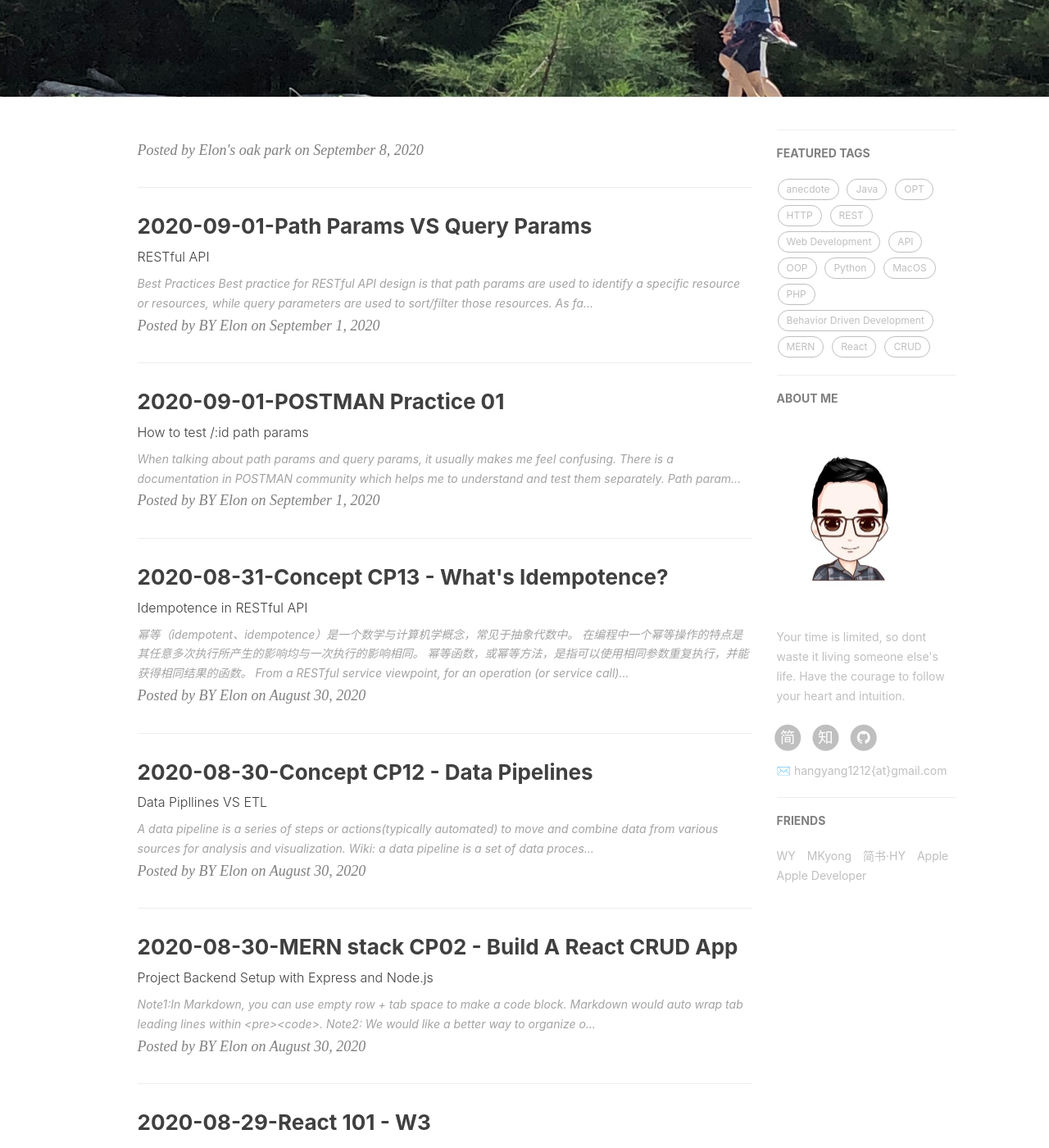
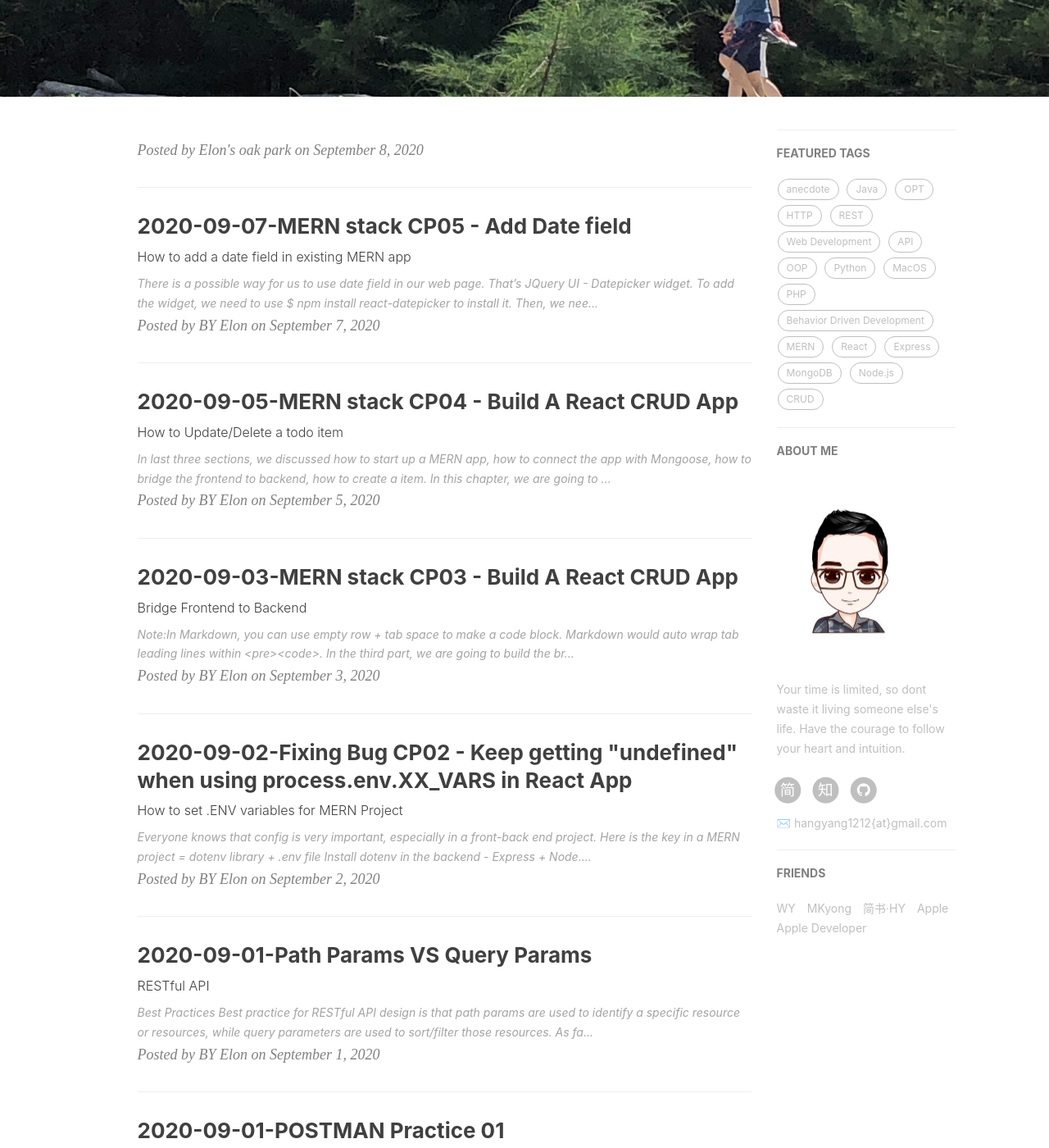
Before and after one commit to dev-hyang/dev-hyang.github.io, a Jekyll site: the page built from index.html, in a window 1280 px wide and 1400 px high, scrolled down 300 px. Shown: the whole window at 82% size. Built offline with Jekyll 4.4.1, drawn with Linux system fonts in a browser that asks for light colours; nearby versions of some CDN libraries; the list of posts is cut into pages by our own code; comment, search, counter and statistics services are not loaded; some of the changed text lies outside the part shown.

Commit message:
Sep-2020 v2.2

```diff
--- a/_posts/2020-08-27-MERN stack CP01 - Build A React CRUD App.md
+++ b/_posts/2020-08-27-MERN stack CP01 - Build A React CRUD App.md
@@ -9,7 +9,11 @@ catalog: true
 tags:
     - MERN
     - React
+    - Express
+    - MongoDB
+    - Node.js
     - CRUD
+    - REST
 ---
 <strong>Note</strong>:In Markdown, you can use empty row + tab space to make a code block. Markdown would auto wrap tab leading lines within &lt;pre&gt;&lt;code&gt;.<br/>
 ## What's MERN stack?
--- a/_posts/2020-08-29-MERN stack CP02 - Build A React CRUD App.md
+++ b/_posts/2020-08-29-MERN stack CP02 - Build A React CRUD App.md
@@ -9,7 +9,11 @@ catalog: true
 tags:
     - MERN
     - React
+    - Express
+    - MongoDB
+    - Node.js
     - CRUD
+    - REST
 ---
 <strong>Note1</strong>:In Markdown, you can use empty row + tab space to make a code block. Markdown would auto wrap tab leading lines within &lt;pre&gt;&lt;code&gt;.<br/>
 <strong>Note2</strong>: We would like a better way to organize our project files, a better hierarchical way/design architecture. This is where I find the reference ->[How To Organize File Structure](https://stackoverflow.com/questions/51126472/how-to-organise-file-structure-of-backend-and-frontend-in-mern)
--- /dev/null
+++ b/_posts/2020-09-02-Fixing Bug CP02.md
@@ -0,0 +1,28 @@
+---
+layout:     post
+title:      2020-09-02-Fixing Bug CP02 - Keep getting "undefined" when using process.env.XX_VARS in React App
+subtitle:   How to set .ENV variables for MERN Project
+date:       2020-09-02
+author:     BY Elon
+header-img: img/post-bg-BJJ.jpg
+catalog: true
+tags:
+    - MERN
+    - React
+    - dotenv
+---
+Everyone knows that config is very important, especially in a front-back end project. Here is the key in a MERN project = **dotenv library + .env file**
+
+## Install dotenv in the backend - Express + Node.js
+Enter into our server directory from command line, then enter <code>$ npm i dotenv --save</code>. Then we add below statement in our App.js or server.js file before we use process.env.XX_VARS. Note there is no requirement/specification on the name of vars.
+
+	require('dotenv').config();
+
+After that we would put a .env file in our server root directory. Put all variables we want to use there, here is a sample:
+
+	MERN_APP_ENDPOINT = http://localhost:3002/
+	PORT = 3002
+	MONGODB_URI = mongodb://127.0.0.1:27017/todos
+
+## ## Install dotenv in the frontend - React
+While 90% instructions are similar to those in the backend, there is a unique requirement in the frontend-React App. That is naming convention in the .env file must start with **REACT_APP_**. I cannot believe it until I got so many undefined in my console when testing. Thanks for [stackoverflow's reference](https://stackoverflow.com/questions/49579028/adding-an-env-file-to-react-project) and [create-react-app documentation](https://create-react-app.dev/docs/adding-custom-environment-variables/).
--- /dev/null
+++ b/_posts/2020-09-03-MERN stack CP03 - Build A React CRUD App.md
@@ -0,0 +1,115 @@
+---
+layout:     post
+title:      2020-09-03-MERN stack CP03 - Build A React CRUD App
+subtitle:   Bridge Frontend to Backend
+date:       2020-09-03
+author:     BY Elon
+header-img: img/post-bg-BJJ.jpg
+catalog: true
+tags:
+    - MERN
+    - React
+    - Express
+    - MongoDB
+    - Node.js
+    - CRUD
+    - REST
+---
+<strong>Note</strong>:In Markdown, you can use empty row + tab space to make a code block. Markdown would auto wrap tab leading lines within &lt;pre&gt;&lt;code&gt;.<br/>
+
+In the third part, we are going to build the bridge between the frontend to backend.
+
+## [Axios - The library to bridge](https://www.npmjs.com/package/axios)
+<strong>Note</strong>: [Diff between Axios and Fetch API](https://blog.logrocket.com/axios-or-fetch-api/)
+In order to be able to send HTTP request to backend, we need to install Axios library with <code>$ npm install axios</code>
+
+### Update create_todo.component.js file as below:
+
+	//add import statement
+	import axios from 'axios';
+	//update onSubmit() function
+	onSubmit(e) {
+		e.preventDefault();
+		//
+		console.log(`Form submitted:`);
+		console.log(`Todo Description: ${this.state.todo_description}`);
+		console.log(`Todo Responsible: ${this.state.todo_responsible}`);
+		console.log(`Todo Priority: ${this.state.todo_priority}`);
+		//
+		const newTodo = {
+			todo_description: this.state.todo_description;
+			todo_responsible: this.state.todo_responsible;
+			todo_priority: this.state.todo_priority;
+			todo_completed: this.state.todo_completed;
+		};
+		//
+		axios.post('http://localhost:3002/todos/add', newTodo)
+			.then(res => console.log(res.data));
+		//
+		this.setState({
+			todo_description: '',
+            todo_responsible: '',
+            todo_priority: '',
+            todo_completed: false
+			})
+	}
+
+
+### Update todos_list.component.js file as below
+
+	import { Link } from 'react-router-dom';
+	import axios from 'axios';
+	//
+	const Todo = props => {
+		<tr>
+			<td>{props.todo.todo_description}</td>
+			<td>{props.todo.todo_responsible}</td>
+			<td>{props.todo.todo_priority}</td>
+			<td>
+				<Link to={"/edit/"+props.todo._id}>Edit</Link>
+			</td>
+		</tr>
+	}
+	//
+	export default class TodosList extends Component {
+		constructor(props){
+			super(props);
+			this.state = {todos: []};
+		}
+		//retrieve the todos data from database
+		componentDidMount(){
+			axios.get('/todos/')
+				.then(response => {
+					this.setState({todos: response.data});
+				})
+				.catch(err => console.log(err));
+		}
+		//
+		render(){
+			return (
+				<div>
+					<h3>Todos List</h3>
+					<table className = "table table-striped" style={{
+						marginTop:20}}>
+						<thead>
+							<tr>
+								<th>Description</th>
+								<th>Responsible</th>
+								<th>Priority</th>
+								<th>Action</th>
+							</tr>
+						</thead>
+						<tbody>
+							{ this.todoList()}
+						</tbody>
+					</table>
+				</div>
+			)
+		}
+		//Output a row of table each time by map function
+		todoList(){
+			return this.state.todos.map((currentTodo, i) => {
+					return <Todo todo={currentTodo} key={i} />;
+				})
+		}
+	}
--- /dev/null
+++ b/_posts/2020-09-05-MERN stack CP04 - Build A React CRUD App.md
@@ -0,0 +1,337 @@
+---
+layout:     post
+title:      2020-09-05-MERN stack CP04 - Build A React CRUD App
+subtitle:   How to Update/Delete a todo item
+date:       2020-09-05
+author:     BY Elon
+header-img: img/post-bg-BJJ.jpg
+catalog: true
+tags:
+    - MERN
+    - React
+    - Express
+    - MongoDB
+    - Node.js
+    - CRUD
+    - REST
+---
+In last three sections, we discussed how to start up a MERN app, how to connect the app with Mongoose, how to bridge the frontend to backend, how to create a item. In this chapter, we are going to talk about how to update an item and delete an item.
+## Update a todo item
+In order to update the item, we need to modify the backend router to add a /update/:id route in todo.route.js file.
+
+	router.route('/update/:id').post((req, res) => {
+	Todo.findById(req.params.id)
+		.then(todo => {
+			if (!todo)
+				res.status(404).send("data is not found");
+			else
+				todo.todo_description = req.body.todo_description;
+				todo.todo_responsible = req.body.todo_responsible;
+				todo.todo_priority = req.body.todo_priority;
+				todo.todo_completed = req.body.todo_completed;
+				//
+				todo.save()
+					.then(todo => {
+						res.json('Todo updated!');
+					})
+					.catch(err => {
+						res.status(400).send("Update not possible");
+					})
+		})
+		.catch(err => {
+			res.status(404).send("id is invalid.");
+		});
+	});
+
+In the frontend, we update the edit_todo.component.js as below:
+
+	import React, { Component } from 'react';
+	//import axios to connect backend to frontend
+	import axios from 'axios';
+	Expressort default class EditTodo extends Component {
+	//
+	//Add a constructor and initialize this.state with a hashMap
+	constructor(props){
+		super(props);
+		/** set methods for this.state's properties: todo_description,
+		* todo_responsible, todo_priority
+		*/
+		this.onChangeTodoDescription =
+		this.onChangeTodoDescription.bind(this);
+		this.onChangeTodoResponsible =
+		this.onChangeTodoResponsible.bind(this);
+		this.onChangeTodoPriority =
+		this.onChangeTodoPriority.bind(this);
+		//onSubmit method is used to handle the submit event of the form to create a new todo item
+		this.onSubmit = this.onSubmit.bind(this);
+		//
+		this.state = {
+			todo_description: '',
+			todo_responsible: '',
+			todo_priority: '',
+			todo_completed: false
+		}
+	}
+	//Set fields event Listeners
+	onChangeTodoDescription(e) {
+        this.setState({
+            todo_description: e.target.value
+        });
+    }
+    onChangeTodoResponsible(e) {
+        this.setState({
+            todo_responsible: e.target.value
+        });
+    }
+    onChangeTodoPriority(e) {
+        this.setState({
+            todo_priority: e.target.value
+        });
+    }
+    onChangeTodoCompleted(e) {
+        this.setState({
+            todo_completed: !this.state.todo_completed
+        });
+    }
+	//componentDidMount() + this.props.match.params.id
+	//ComponentDidMount() life method is to execute after first render() initialize
+	componentDidMount(){
+		//Retrieve the todo item from database based on id
+		axios.get('/todos/'+this.props.match.params.id)
+			.then(response => {
+				this.setState({
+					todo_description: response.data.todo_description,
+					todo_responsible: response.data.todo_responsible,
+					todo_priority: response.data.todo_priority,
+					todo_completed: response.data.todo_completed
+				})
+			})
+			.catch(err => console.log(err))
+	}
+	//Handle of onSubmit event in the form
+	onSubmit(e){
+		//we use preventDefault() method to ensure the default HTML form submit
+		//behavior is prevented during test because the backend is not completed yet.
+		e.preventDefault();
+		//create a updated Todo item
+		const updatedTodo = {
+			todo_description: this.state.todo_description,
+            todo_responsible: this.state.todo_responsible,
+            todo_priority: this.state.todo_priority,
+            todo_completed: this.state.todo_completed
+		};
+		//
+		axios.post('/todos/update/'+this.props.match.params.id, updatedTodo)
+		.then(res => console.log(res.data));
+		//redirects user back to the todo list page
+		this.props.history.push('/');
+		//Refresh page
+		window.location.reload();
+		return false;
+	}
+	//Use JSX code to allows us put HTML into JavaScript
+    render() {
+        return (
+            <div>
+            	<h3 align="center">Update Todo</h3>
+            	<form onSubmit={this.onSubmit}>
+            		<div className="form-group">
+            			<label>Description:</label>
+            			<input type="text"
+            					className="form-control"
+            					value={this.state.todo_description}
+            					onChange={this.onChangeTodoDescription}
+            					/>
+            		</div>
+            		<div className="form-group">
+            			<label>Responsible:</label>
+            			<input type="text"
+            					className="form-control"
+            					value={this.state.todo_responsible}
+            					onChange={this.onChangeTodoResponsible}
+            					/>
+            		</div>
+            		<div className="form-group">
+            			<div className="form-check form-check-inline">
+            				<input className="form-check-input"
+            						type="radio"
+            						name="priorityOptions"
+            						id="priorityLow"
+            						value="Low"
+            						checked={this.state.todo_priority === 'Low'}
+            						onChange={this.onChangeTodoPriority}
+            						/>
+            				<label className="form-check-label">Low</label>
+            			</div>
+            			<div className="form-check form-check-inline">
+            				<input className="form-check-input"
+            						type="radio"
+            						name="priorityOptions"
+            						id="priorityMedium"
+            						value="Medium"
+            						checked={this.state.todo_priority === 'Medium'}
+            						onChange={this.onChangeTodoPriority}
+            						/>
+            				<label className="form-check-label">Medium</label>
+            			</div>
+            			<div className="form-check form-check-inline">
+            				<input className="form-check-input"
+            						type="radio"
+            						name="priorityOptions"
+            						id="priorityHigh"
+            						value="High"
+            						checked={this.state.todo_priority === 'High'}
+            						onChange={this.onChangeTodoPriority}
+            						/>
+            				<label className="form-check-label">High</label>
+            			</div>
+            		</div>
+            		<div className="form-check">
+            			<input className="form-check-input"
+            				id="completedCheckbox"
+            				type="checkbox"
+            				name="completedCheckbox"
+            				onChange={this.onChangeTodoCompleted}
+            				checked={this.state.todo_completed}
+            				value={this.state.todo_completed}
+            				/>
+            			<label className="form-check-label" htmlFor="completedCheckbox">
+            			Complete</label>
+            		</div>
+            		//
+            		<br />
+            		//
+            		<div className="form-group">
+            			<input type="submit" value="Update Todo" className="btn btn-primary" />
+            		</div>
+            	</form>
+            </div>
+        )
+    }
+	}
+
+From above file, there are two functions that we should pay attention to.
+* this.props.history.push('/'), this function will redirects browser to previous '/' index page.
+* window.location.reload(), will refresh the web page.
+
+## [Delete a todo item](https://www.positronx.io/react-js/)
+If we want to delete an item, then we need to add a new route in the todo.route.js file as below:
+
+	//Use post or get or delete?
+	//If you use delete, then delete will directly remove the record/doc from database
+	//if you use post, then you can mark the doc as "Deleted" status
+	router.route('/delete/:id').delete((req, res) => {
+		Todo.findByIdAndRemove(req.params.id, (err, data) => {
+			if (!err){
+				res.redirect('/todos/');
+			}
+			else{
+				console.log('Err when deleting todo:'+err);
+			}
+		});
+	});
+
+How would you schedule the frontend then, can you delete it directly in the todo list page? Or do it in the way which we update the record. Both will work.
+
+### Delete in the Todo List page
+If we want to delete it directly from the todo list page, todo.route.js is okay. But we need to rewrite the todo_list.component.js as below:
+
+	import React, { Component } from 'react';
+	import axios from 'axios';
+	import TodoRow from './todoRow.component';
+	//用一个tableRow来代替分散的功能
+	export default class TodosList2 extends Component {
+	    constructor(props) {
+	        super(props);
+	        this.state = {todos: []};
+	    }
+	    componentDidMount() {
+	        axios.get('/todos/')
+	            .then(response => {
+	                this.setState({ todos: response.data });
+	            })
+	            .catch(function (error){
+	                console.log(error);
+	            })
+	    }
+	    //
+	    todoList() {
+	        return this.state.todos.map((currentTodo, i) => {
+	            return <TodoRow obj={currentTodo} key={i} />;
+	        })
+	    }
+	    //
+	    render() {
+	        return (
+	            <div>
+	                <h3>Todos List</h3>
+	                <table className="table table-striped" style={{ marginTop: 20 }} >
+	                    <thead>
+	                        <tr>
+	                            <th>Description</th>
+	                            <th>Responsible</th>
+	                            <th>Priority</th>
+	                            <th>Action</th>
+	                        </tr>
+	                    </thead>
+	                    <tbody>
+	                        { this.todoList() }
+	                    </tbody>
+	                </table>
+	            </div>
+	        )
+	    }
+	}
+
+Also, we need to create a new component called todoRow.component.js to represent each row displayed in the todo list table as below:
+
+	import React, { Component } from 'react';
+	import { Link } from 'react-router-dom';
+	import axios from 'axios';
+	// import Button from 'react-bootstrap/Button';
+	// Referenced from https://www.positronx.io/react-js/
+	//
+	export default class TodoRow extends Component {
+	    //
+	    constructor(props){
+	        super(props);
+	        this.deleteTodo = this.deleteTodo.bind(this);
+	    }
+	    //
+	    deleteTodo(){
+	        console.log(this.props.obj._id);
+	        axios.delete('/todos/delete/'+this.props.obj._id)
+	            .then((res) => {
+	                console.log('Todo is successfully deleted!')
+	            }).catch(err => console.log(err));
+	        //
+	        window.location.reload();
+	        return false;
+	    }
+	    //
+	    render() {
+	        return (
+	            <tr>
+	                <td>{this.props.obj.todo_description}</td>
+	                <td>{this.props.obj.todo_responsible}</td>
+	                <td>{this.props.obj.todo_priority}</td>
+
+	                <td>
+	                    <Link className="edit-link" to={"/edit/" + this.props.obj._id}>
+	                        Edit
+	                    </Link>
+	                    &nbsp;&nbsp;&nbsp;
+	                    <a href='#' onClick={this.deleteTodo} size="sm" variant="danger">Delete</a>
+	                </td>
+	            </tr>
+	        )
+	    }
+	}
+
+
+## More in the future
+1. Refract the code, this is a tough but interesting job. You can start your own journey.
+	* We can use proxy to set axios backend server url instead of writing it in the index.js file. Set <code>"proxy": "http://localhost:3002",</code> in the frontend package.json file just below the "scripts". After you update package.json file, you must restart the frontend server with <code>npm run dev</code>.
+	* Config MongoDB Atlas online free version instead of using local mongodb to store data in the backend .env file.
+2. [Add AuthN and AuthZ - by passport library](https://blog.bitsrc.io/build-a-login-auth-app-with-mern-stack-part-1-c405048e3669)
+3. [datapicker - Add more field](https://medium.com/@beaucarnes/learn-the-mern-stack-by-building-an-exercise-tracker-mern-tutorial-59c13c1237a1)
--- /dev/null
+++ b/_posts/2020-09-07-MERN stack CP05 - Add features.md
@@ -0,0 +1,150 @@
+---
+layout:     post
+title:      2020-09-07-MERN stack CP05 - Add Date field
+subtitle:   How to add a date field in existing MERN app
+date:       2020-09-07
+author:     BY Elon
+header-img: img/post-bg-BJJ.jpg
+catalog: true
+tags:
+    - MERN
+    - REST
+    - datepicker
+---
+There is a possible way for us to use date field in our web page. That's JQuery UI - [Datepicker](https://jqueryui.com/datepicker/) widget. To add the widget, we need to use <code>$ npm install react-datepicker</code> to install it.
+
+Then, we need to do below modifications in our existing MERN app:
+1. In the backend, update our current model todo.model.js to include a creationDate field as well as timestamps field:
+
+		todo_creationDate:{
+			type: Date,
+			required: true
+		}
+		{timestamp: true}
+
+Also, in todo.route.js, we need to update create and update todo route to include todo_creationDate field. If not, it would cast 400 err when inserting or updating record into DB.
+
+	todo.todo_creationDate = req.body.todo_creationDate;
+
+2. In our frontend, there are multiple places to be modified.
+	* In todo_list2.component.js, add CreationDate in the table head.
+	* In todoRow.component.js, add this.props.obj.todo_creationDate in the render() function.
+	* Update todo_list.component.js as below:
+
+			const Todo = props => (
+			    <tr>
+			        <td>{props.todo.todo_description}</td>
+			        <td>{props.todo.todo_responsible}</td>
+			        <td>{props.todo.todo_priority}</td>
+			        <td>{!(props.todo.todo_creationDate) ? "" :
+			            props.todo.todo_creationDate.substring(0, 10)}</td>
+			        <td>
+			            <Link to={"/edit/"+props.todo._id}>Edit</Link> |
+			            <a href="#" onClick={() => {props.deleteTodo(props.todo._id)}}>Delete</a>
+			        </td>
+			    </tr>
+			)
+			//Add a deleteTodo method and bind it when clicked
+			export default class TodosList extends Component {
+			    constructor(props) {
+			        super(props);
+			        this.state = {todos: []};
+			        this.deleteTodo = this.deleteTodo.bind(this);
+			    }
+			    componentDidMount() {
+			        axios.get('/todos/')
+			            .then(response => {
+			                this.setState({ todos: response.data });
+			            })
+			            .catch(function (error){
+			                console.log(error);
+			            })
+			    }
+			    //Attention, here we construct return JSX code as <Todo> label which will be used as a table row in web page.
+			    todoList() {
+			        return this.state.todos.map((currentTodo, i) => {
+			            return <Todo todo={currentTodo} deleteTodo={this.deleteTodo} key={i} />;
+			        })
+			    }
+			    //The delete method will call axios.delete to the backend
+			    deleteTodo(id){
+			        axios.delete('/todos/delete/' + id)
+			            .then((res) => {
+			                console.log('Todo is successfully deleted!')
+			            }).catch(err => console.log(err));
+			        //after deletion, refresh the todos list
+			        this.setState({
+			            todos: this.state.todos.filter(tl => tl.id !== id)
+			        })
+			    }
+			    //
+			    render() {
+			        return (
+			            <div>
+			                <h3>Todos List</h3>
+			                <table className="table table-striped" style={{ marginTop: 20 }} >
+			                    <thead>
+			                        <tr>
+			                            <th>Description</th>
+			                            <th>Responsible</th>
+			                            <th>Priority</th>
+			                            <th>CreationDate</th>
+			                            <th>Action</th>
+			                        </tr>
+			                    </thead>
+			                    <tbody>
+			                        { this.todoList() }
+			                    </tbody>
+			                </table>
+			            </div>
+			        )
+			    }
+			}
+	* In edit_todo.component.js, we add two below import statements
+
+			import Datepicker from 'react-datepicker';
+			import "react-datepicker/dist/react-datepicker.css";
+			//Add below statement in the newTodo item.
+			todo_creationDate: !(this.state.todo_creationDate) ? new Date() : this.state.todo_creationDate
+
+	* In the create_todo.component.js, we update it as below:
+
+			this.onChangeTodoCreationDate =
+			this.onChangeTodoCreationDate.bind(this);
+			//Add onChangeTodoCreationDate(date) method, different from
+			//other onChange methods
+			onChangeTodoCreationDate(date){
+			this.setState({
+				todo_creationDate: date
+			});}
+			//In the render() part, we add below
+			<div className="form-group">
+	            <label>CreationDate: </label>
+	            <div>
+	            <DatePicker
+	                selected={this.state.todo_creationDate}
+	                onChange={this.onChangeTodoCreationDate}/>
+	            </div>
+	        </div>
+
+## Conclusion
+After the modification, we can either test on webpage after you <code> npm run dev</code> or test it with Postman API.
+
+### Bugs
+1. Bug1: 2020-09-07, How to show date correctly
+Backend automatically will convert local time to UTC time zone and store them in the database.
+Solution: before sending to backend, we manually substract the incremental of UTC zones.
+Like in create_todo.component.js file, we did it as below:
+
+		const conv_date = new Date(this.state.todo_creationDate.getTime() -
+		this.state.todo_creationDate.getTimezoneOffset()*60000);
+		//
+		const newTodo = {
+			todo_description: this.state.todo_description,
+            todo_responsible: this.state.todo_responsible,
+            todo_priority: this.state.todo_priority,
+            todo_completed: this.state.todo_completed,
+            todo_creationDate: conv_date
+		};
+
+2. Bug2: Delete does not work well when refresh the page. Because in the todo_route.js file, delete method, I include res.redirect("/todos/") if delete the item successfully. This is incorrect. We would better not use res.redirect() here, change it to () => res.status(200).log(...)
```
